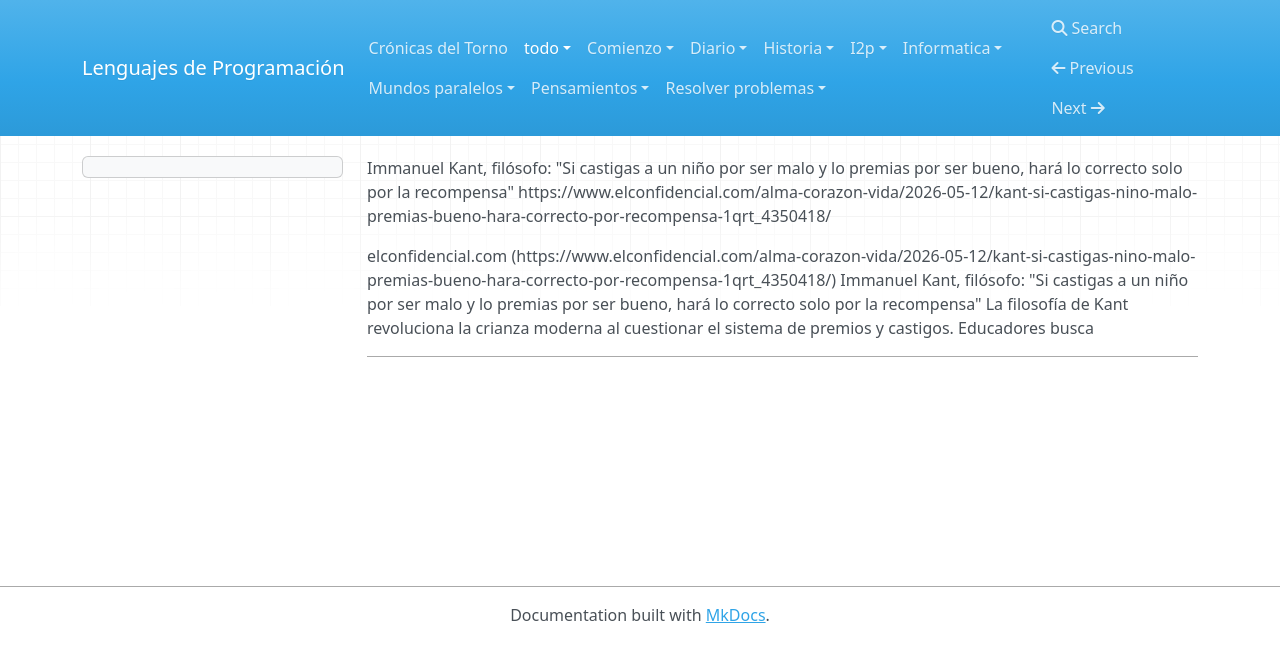
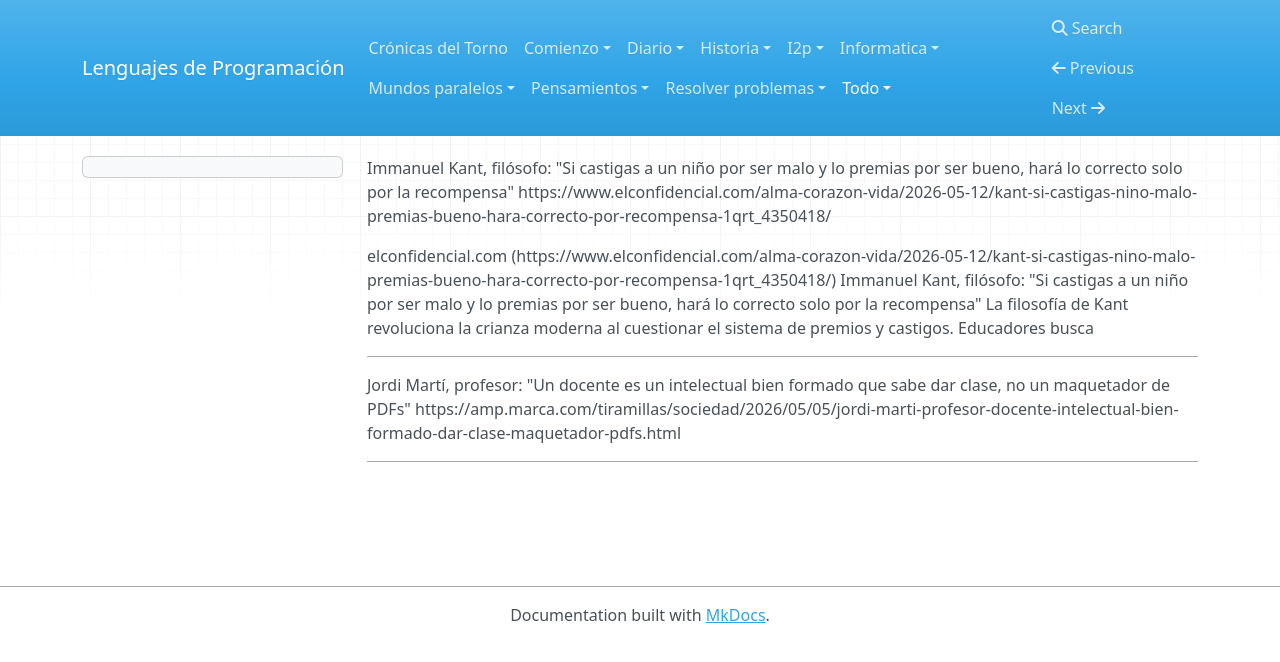
Before and after one commit to dvarrui/cronicas-del-torno, an MkDocs documentation site: the page built from docs/todo/ext.md, in a window 1280 px wide. Shown: the top 662 px of the page. Built offline with MkDocs 1.6.1, drawn with Linux system fonts in a browser that asks for light colours; nearby versions of some CDN libraries.

Commit message:
new todo

```diff
--- a/docs/_todo/ext.md
+++ b/docs/todo/ext.md
@@ -6,3 +6,6 @@ elconfidencial.com (https://www.elconfidencial.com/alma-corazon-vida/2026-05-12/
 Immanuel Kant, filósofo: "Si castigas a un niño por ser malo y lo premias por ser bueno, hará lo correcto solo por la recompensa"
 La filosofía de Kant revoluciona la crianza moderna al cuestionar el sistema de premios y castigos. Educadores busca
 ---
+Jordi Martí, profesor: "Un docente es un intelectual bien formado que sabe dar clase, no un maquetador de PDFs"
+https://amp.marca.com/tiramillas/sociedad/2026/05/05/jordi-marti-profesor-docente-intelectual-bien-formado-dar-clase-maquetador-pdfs.html
+---
```
Also changed, not shown: docs/todo/clean-coders.md (renamed from docs/_todo/clean-coders.md), docs/todo/cli_vs_gui.txt (renamed from docs/_todo/cli_vs_gui.txt), docs/todo/ejercicio-software-y-bolsas-de-basura.md (renamed from docs/_todo/ejercicio-software-y-bolsas-de-basura.md), docs/todo/goodhart.md (renamed from docs/_todo/goodhart.md), docs/todo/ide-no-gracias.md (renamed from docs/_todo/ide-no-gracias.md), docs/todo/ideas.md (renamed from docs/_todo/ideas.md), docs/todo/los-5-anillos.md (renamed from docs/_todo/los-5-anillos.md), docs/todo/profundidad.md (renamed from docs/_todo/profundidad.md).
